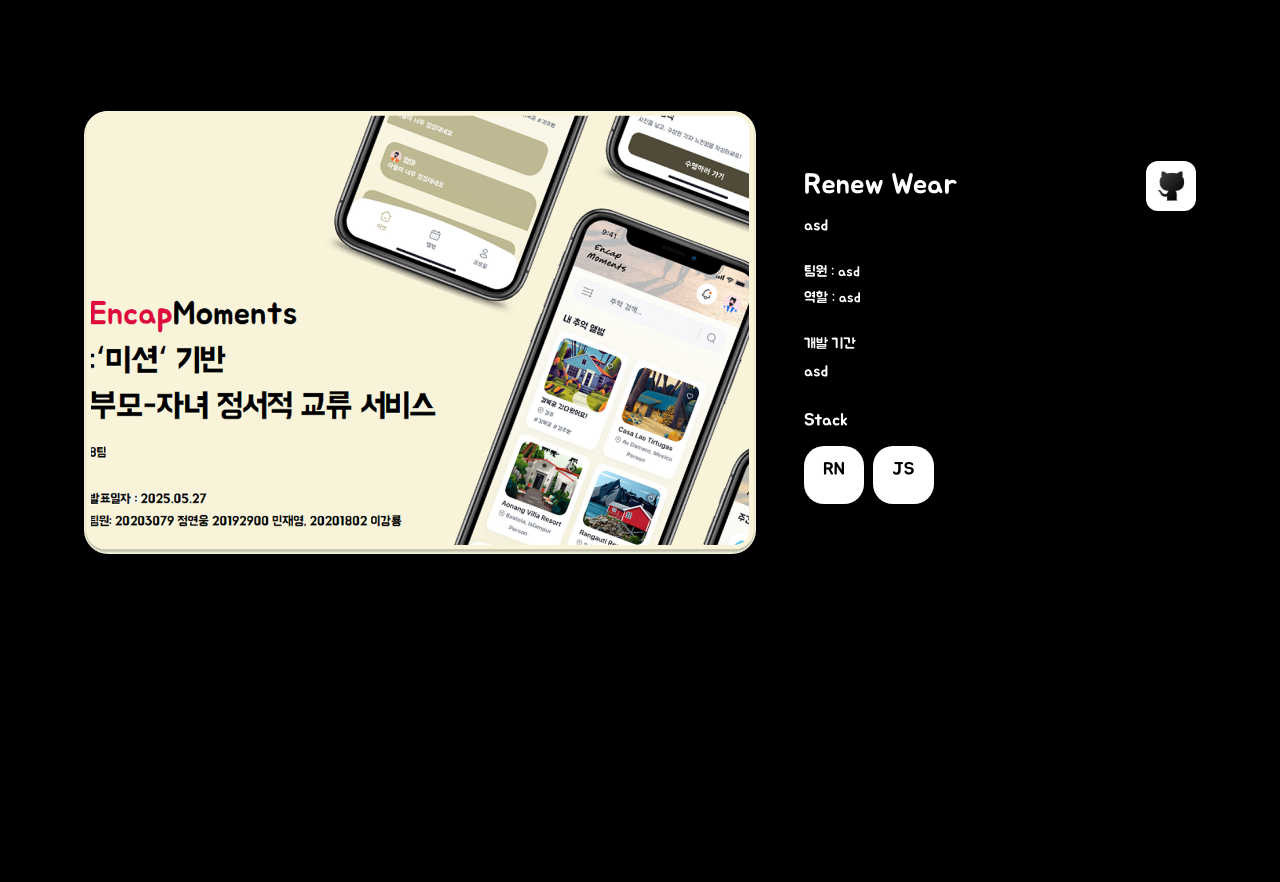
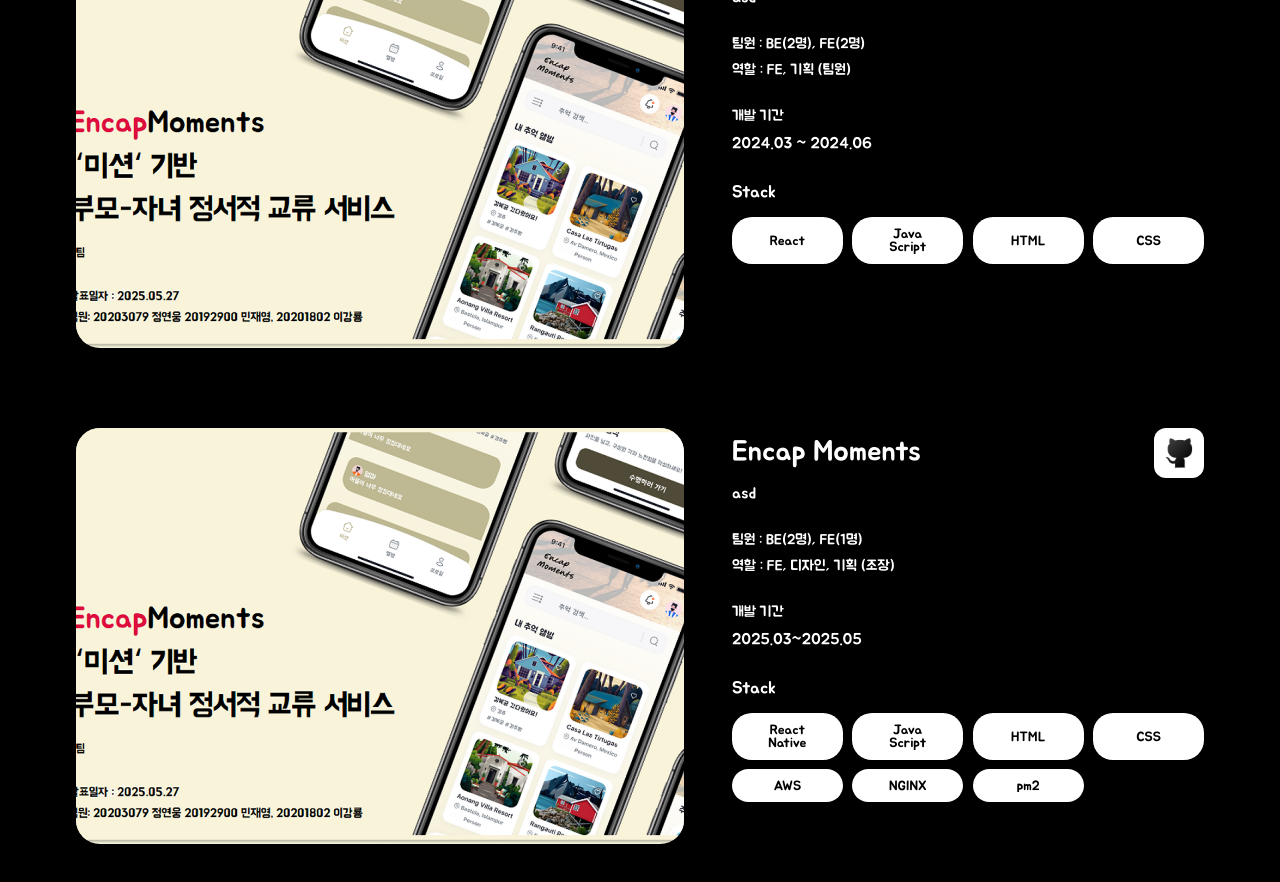
Before and after one commit to LeeKangRyong/portfolio, a React (Vite) app: page / in a window 1280 px wide. Shown: the part 2960-3842 px from the top of the page. Built offline with nearby package versions, Linux system fonts and the light colour scheme.

Commit message:
Projects 반응형으로 구현 완료 + Github 새창 오픈 구현 완료

```diff
--- a/package.json
+++ b/package.json
@@ -13,6 +13,7 @@
     "motion": "^12.19.1",
     "react": "^19.1.0",
     "react-dom": "^19.1.0",
+    "react-notion-x": "^7.4.2",
     "react-responsive": "^10.0.1",
     "react-scroll": "^1.9.3"
   },
--- a/src/components/Project/ProjectDetail.css
+++ b/src/components/Project/ProjectDetail.css
@@ -1,22 +1,24 @@
 .projectContainer {
     width: 100%;
-    min-height: 100vh;
     display: flex;
-    align-items: center;
+    align-items: flex-start;
     justify-content: flex-start;
     gap: 3rem;
-    padding: 2rem 2rem 2rem 2rem;
+    padding: 1rem 2rem;
     box-sizing: border-box;
 }
 
 .projectImage {
     flex-shrink: 0;
-    width: 42rem;
+    width: 38rem;
+    height: 26rem;
     object-fit: cover;
     border-radius: 1.5rem;
     cursor: pointer;
     transition: transform 0.2s ease;
     background: #f5f5dc;
+    padding: 0;
+    margin: 0;
 }
 
 .projectImage:hover {
@@ -27,8 +29,12 @@
     flex: 1;
     display: flex;
     flex-direction: column;
+    justify-content: flex-start;
     gap: 1.5rem;
-    max-width: 28rem;
+    max-width: none;
+    padding: 0;
+    margin: 0;
+    min-width: 0;
 }
 
 .project1 {
@@ -36,10 +42,14 @@
     justify-content: space-between;
     align-items: flex-start;
     padding: 0;
+    margin: 0;
 }
 
 .project1Wrapper {
     flex: 1;
+    margin: 0;
+    padding: 0;
+    min-width: 0;
 }
 
 .project1Wrapper p:first-child {
@@ -59,6 +69,9 @@
 .projectGithubWrapper {
     flex-shrink: 0;
     margin-left: 1rem;
+    position: relative;
+    width: 3.125rem;
+    height: 3.125rem;
 }
 
 .projectGithub {
@@ -78,6 +91,7 @@
 
 .project2 {
     padding: 0;
+    margin: 0;
 }
 
 .project2 p {
@@ -93,6 +107,7 @@
 
 .project3 {
     padding: 0;
+    margin: 0;
 }
 
 .project3 p:first-child {
@@ -111,35 +126,45 @@
 
 .project4 {
     padding: 0;
+    margin: 0;
 }
 
-.project4 p {
-    font-size: 1.1rem;
-    font-weight: bold;
-    color: white;
-    margin: 0 0 0.8rem 0;
+.project4 > p {
+    font-size: 1.1rem !important;
+    font-weight: bold !important;
+    color: white !important;
+    margin: 0 0 0.8rem 0 !important;
 }
 
 .stacksContainer {
-    display: flex;
-    flex-wrap: wrap;
+    display: grid;
+    grid-template-columns: repeat(4, 1fr);
     gap: 0.6rem;
+    width: 100%;
+    max-width: none;
+    padding: 0;
+    box-sizing: border-box;
 }
 
 @media screen and (min-width: 768px) and (max-width: 1023px) {
     .projectContainer {
-        padding: 2rem 1.5rem 2rem 3rem;
-        gap: 2.5rem;
+        padding: 1rem 1.5rem;
+        gap: 2rem;
     }
 
     .projectImage {
-        width: 30rem;
-        height: 24rem;
+        width: 28rem;
+        height: 22rem;
     }
 
     .projectDescWrapper {
-        max-width: 24rem;
         gap: 1.2rem;
+    }
+
+    .projectGithubWrapper {
+        width: 2.8rem;
+        height: 2.8rem;
+        margin-left: 0.8rem;
     }
 
     .project1Wrapper p:first-child {
@@ -155,26 +180,28 @@
         height: 2.8rem;
     }
 
-    .project4 p {
-        font-size: 1rem;
+    .project4 > p {
+        font-size: 1rem !important;
     }
+
 }
 
 @media screen and (max-width: 767px) {
     .projectContainer {
         flex-direction: column;
         align-items: center;
-        padding: 2rem 1rem;
+        padding: 1rem;
         gap: 2rem;
     }
 
     .projectImage {
-        width: 28rem;
-        height: 22rem;
+        width: 26rem;
+        height: 18rem;
     }
 
     .projectDescWrapper {
-        max-width: 28rem;
+        width: 100%;
+        max-width: 26rem;
         gap: 1rem;
     }
 
@@ -191,6 +218,11 @@
         height: 2.5rem;
     }
 
+    .projectGithubWrapper {
+        width: 2.5rem;
+        height: 2.5rem;
+    }
+
     .project2 p,
     .project3 p:first-child {
         font-size: 0.8rem;
@@ -200,24 +232,29 @@
         font-size: 0.9rem;
     }
 
-    .project4 p {
-        font-size: 0.95rem;
+    .project4 > p {
+        font-size: 0.95rem !important;
+    }
+
+    .stacksContainer {
+        grid-template-columns: repeat(4, 1fr);
     }
 }
 
 @media screen and (max-width: 480px) {
     .projectContainer {
-        padding: 1.5rem 0.5rem;
+        padding: 0.75rem 0.5rem;
         gap: 1.5rem;
     }
 
     .projectImage {
-        width: 24rem;
-        height: 18rem;
+        width: 22rem;
+        height: 16rem;
     }
 
     .projectDescWrapper {
-        max-width: 24rem;
+        width: 100%;
+        max-width: 22rem;
         gap: 0.8rem;
     }
 
@@ -234,6 +271,11 @@
         height: 2.2rem;
     }
 
+    .projectGithubWrapper {
+        width: 2.2rem;
+        height: 2.2rem;
+    }
+
     .project2 p,
     .project3 p:first-child {
         font-size: 0.75rem;
@@ -243,12 +285,13 @@
         font-size: 0.85rem;
     }
 
-    .project4 p {
-        font-size: 0.9rem;
-        margin-bottom: 0.6rem;
+    .project4 > p {
+        font-size: 0.9rem !important;
+        margin-bottom: 0.6rem !important;
     }
 
     .stacksContainer {
+        grid-template-columns: repeat(3, 1fr);
         gap: 0.4rem;
     }
 }
--- a/src/components/Project/ProjectDetail.jsx
+++ b/src/components/Project/ProjectDetail.jsx
@@ -3,15 +3,15 @@
 import github from '../../assets/skills/github.png';
 
 function ProjectDetail({ imgUrl, title, description, member, role, duration, stacks, notionLink, githubLink }) {
+
     const linkToProject = () => {
-        // 노션 페이지 조그맣게 띄우기 (width: 70%의 모달 형태로)
         console.log(notionLink);
     };
 
     const linkToGithub = () => {
-        // 깃허브 페이지 새로 띄워주기
-        console.log(githubLink);
+        window.open(githubLink, '_blank');
     };
+
 
     return (
         <article className="projectContainer">
--- a/src/components/Project/Stack.css
+++ b/src/components/Project/Stack.css
@@ -1,48 +1,56 @@
 .stackWrapper {
     background-color: white;
     border-radius: 1.25rem;
-    padding: 0.6rem 1.2rem;
-    display: inline-block;
+    padding: 0.6rem 0.8rem;
+    display: flex;
+    align-items: center;
+    justify-content: center;
+    width: 100%;
+    box-sizing: border-box;
 }
 
 .stackName {
-    font-size: 0.9rem;
+    font-size: 0.85rem !important;
     color: black !important;
-    margin: 0;
-    font-weight: 500;
-    white-space: nowrap;
+    margin: 0 !important;
+    font-weight: 500 !important;
+    white-space: pre-line;
     text-shadow: none;
+    line-height: 1 !important;
+    text-align: center;
+    overflow: hidden;
+    text-overflow: ellipsis;
 }
 
 @media screen and (min-width: 768px) and (max-width: 1023px) {
     .stackWrapper {
-        padding: 0.5rem 1rem;
+        padding: 0.5rem 0.6rem;
         border-radius: 1rem;
     }
 
     .stackName {
-        font-size: 0.8rem;
+        font-size: 0.75rem !important;
     }
 }
 
 @media screen and (max-width: 767px) {
     .stackWrapper {
-        padding: 0.4rem 0.8rem;
+        padding: 0.4rem 0.5rem;
         border-radius: 0.9rem;
     }
 
     .stackName {
-        font-size: 0.75rem;
+        font-size: 0.7rem !important;
     }
 }
 
 @media screen and (max-width: 480px) {
     .stackWrapper {
-        padding: 0.3rem 0.6rem;
+        padding: 0.3rem 0.4rem;
         border-radius: 0.8rem;
     }
 
     .stackName {
-        font-size: 0.7rem;
+        font-size: 0.65rem !important;
     }
 }
--- a/src/components/Skill/SkillDetail.css
+++ b/src/components/Skill/SkillDetail.css
@@ -61,7 +61,7 @@
     .skillIcon {
         width: 2.5rem;
         height: 2.5rem;
-        margin-bottom: 0.4rem;
+        margin-bottom: 0rem;
     }
 
     .skillName {
--- a/src/pages/History/History.jsx
+++ b/src/pages/History/History.jsx
@@ -15,7 +15,7 @@
                 <HistoryDetail
                     title="LG AIMERS 4기"
                     duration="2024.01 ~ 2024.02"
-                    description={`ML 기본교육 및 MQL 데이터 기반 B2B 영업 예측 모델 해커톤 수료\n데이터 EDA 및 전처리 담당`}
+                    description={`ML 교육 및 MQL 고객 기반 B2B 영업 예측 해커톤 수료\n데이터 EDA 및 전처리 담당`}
                 />
                 <HistoryDetail
                     title="프로메테우스 6기"
--- a/src/pages/Project/Projects.css
+++ b/src/pages/Project/Projects.css
@@ -1,15 +1,16 @@
 .projectsContainer {
     width: 100%;
-    max-width: 87.5rem;
+    max-width: 100vw;
     margin: 0 auto;
-    padding: 0 2rem;
+    padding: 0 1.5rem;
     box-sizing: border-box;
+    overflow-x: hidden;
 }
 
 .projectsTitle {
     font-size: 4.5rem;
     font-weight: bold;
-    margin-bottom: 3rem;
+    margin-bottom: 2rem;
     text-align: center;
     color: white;
     margin-top: 0;
@@ -19,8 +20,7 @@
 .projectsList {
     display: flex;
     flex-direction: column;
-    gap: 0;
-    margin-bottom: 4rem;
+    gap: 3rem;
 }
 
 @media screen and (min-width: 768px) and (max-width: 1023px) {
@@ -30,7 +30,7 @@
 
     .projectsTitle {
         font-size: 3.5rem;
-        margin-bottom: 2.5rem;
+        margin-bottom: 1.8rem;
     }
 }
 
@@ -41,7 +41,7 @@
 
     .projectsTitle {
         font-size: 2.5rem;
-        margin-bottom: 2rem;
+        margin-bottom: 1.5rem;
     }
 }
 
@@ -52,6 +52,6 @@
 
     .projectsTitle {
         font-size: 2rem;
-        margin-bottom: 1.5rem;
+        margin-bottom: 1.2rem;
     }
 }
--- a/src/pages/Project/Projects.jsx
+++ b/src/pages/Project/Projects.jsx
@@ -9,11 +9,11 @@
             "imgUrl": project2,
             "title": "Renew Wear",
             "description": "asd",
-            "member": "asd",
-            "role": "asd",
-            "duration": "asd",
+            "member": "BE(2명), FE(2명)",
+            "role": "FE, 기획 (팀원)",
+            "duration": "2024.03 ~ 2024.06",
             "stacks": [
-                "RN", "JS"
+                "React", "Java\nScript", "HTML", "CSS"
             ],
             "githubLink": "https://github.com/RenewWear/Front_Final",
             "notionLink": "https://quirky-streetcar-a17.notion.site/ReNew-Wear-225523184d3c807bb8a8c41f0b73cac6"
@@ -21,13 +21,13 @@
         {
             "id": 2,
             "imgUrl": project2,
-            "title": "EncapMoments",
+            "title": "Encap Moments",
             "description": "asd",
-            "member": "asd",
-            "role": "asd",
-            "duration": "asd",
+            "member": "BE(2명), FE(1명)",
+            "role": "FE, 디자인, 기획 (조장)",
+            "duration": "2025.03~2025.05",
             "stacks": [
-                "RN", "JS"
+                "React\nNative", "Java\nScript", "HTML", "CSS", "AWS", "NGINX", "pm2"
             ],
             "githubLink": "https://github.com/encapmoments",
             "notionLink": "https://quirky-streetcar-a17.notion.site/EncapMoments-225523184d3c80cf8432f944f9bf054f"
@@ -37,11 +37,11 @@
             "imgUrl": project2,
             "title": "포트폴리오",
             "description": "asd",
-            "member": "asd",
-            "role": "asd",
-            "duration": "asd",
+            "member": "개발(1명)",
+            "role": "전체",
+            "duration": "2025.06 ~ 2025.07 (2주)",
             "stacks": [
-                "RN", "JS"
+                "React", "Java\nScript", "HTML", "CSS", "Netlify"
             ],
             "githubLink": "https://github.com/LeeKangRyong/portfolio",
             "notionLink": "https://quirky-streetcar-a17.notion.site/225523184d3c809eb7f8ee2b26bc89b8?pvs=74"
@@ -49,13 +49,15 @@
         {
             "id": 4,
             "imgUrl": project2,
-            "title": "의료 AI agent (제작 중)",
+            "title": "의료 AI agent",
             "description": "asd",
-            "member": "asd",
-            "role": "asd",
-            "duration": "asd",
+            "member": "AI(3명), 개발(1명), 디자인 및 기획(1명)",
+            "role": "FE, BE (팀원)",
+            "duration": "2025.05 ~ 2025.07",
             "stacks": [
-                "RN", "JS"
+                "React\nNative", "Java\nScript", "HTML", "CSS",
+                "Node.js", "MySQL", "Prisma", "AWS", "NGINX", "pm2",
+                "Github\nActions", "Ngrok", "Python", "FastAPI"
             ],
             "githubLink": "https://github.com/prome-individual",
             "notionLink": "https://quirky-streetcar-a17.notion.site/AI-Agent-225523184d3c804ba0c7e469c599803c"
```
Also changed, not shown: 1 other file (tests, documents, lock files or other folders).
